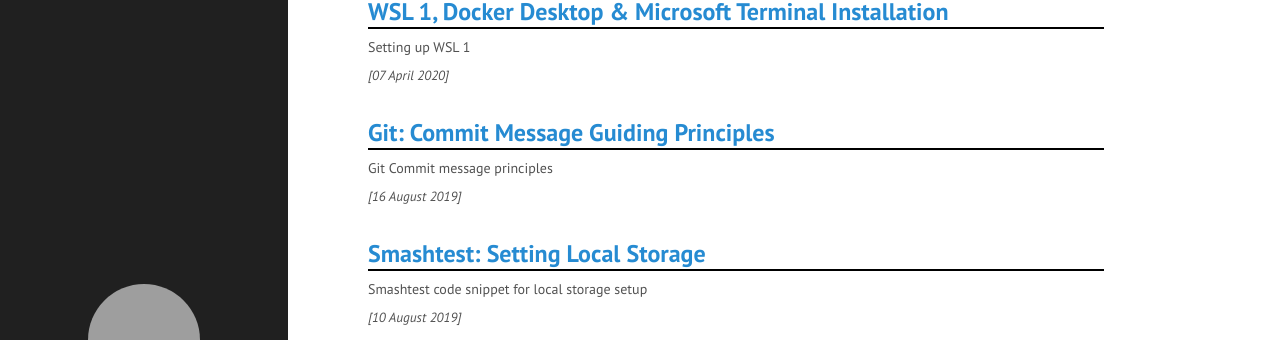
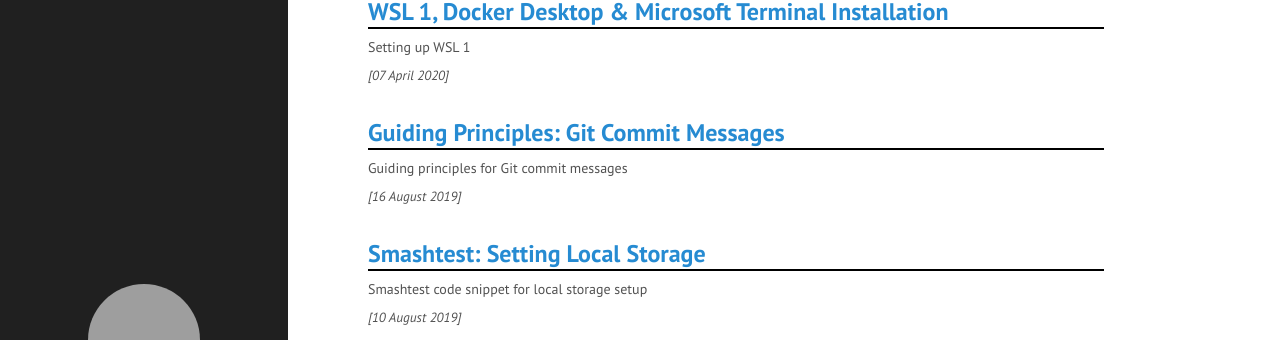
Before and after one commit to slowmonkey/slowmonkey.github.io, a Jekyll site: the page built from index.html, in a window 1280 px wide and 1356 px high. Shown: the part 568-908 px from the top of the window. Built offline with Jekyll 4.4.1, drawn with Linux system fonts in a browser that asks for light colours; nearby versions of some CDN libraries; grey boxes are pictures that could not be loaded.

Commit message:
Reworded the posts that relate to guiding principles

```diff
--- a/_posts/2019-08-16-git-commit-message-guiding-principles.md
+++ b/_posts/2019-08-16-guiding-principles-git-commit-message.md
@@ -1,9 +1,9 @@
 ---
 layout: post
-title: "Git: Commit Message Guiding Principles"
+title: "Guiding Principles: Git Commit Messages"
 categories: [git]
-tags: [git]
-excerpt: Git Commit message principles
+tags: [git, guiding-principles]
+excerpt: Guiding principles for Git commit messages
 ---
 
 <p class="hide">Guiding principles for git commit messages.</p>
```
Also changed, not shown: _drafts/guiding-principles-test-setups.md (added, +9 -0 lines), _posts/2019-04-08-guiding-principles-code-comments.md (renamed from _posts/2019-04-08-code-comments.md, +2 -2 lines), _drafts/removing-test-setups.md (deleted).
